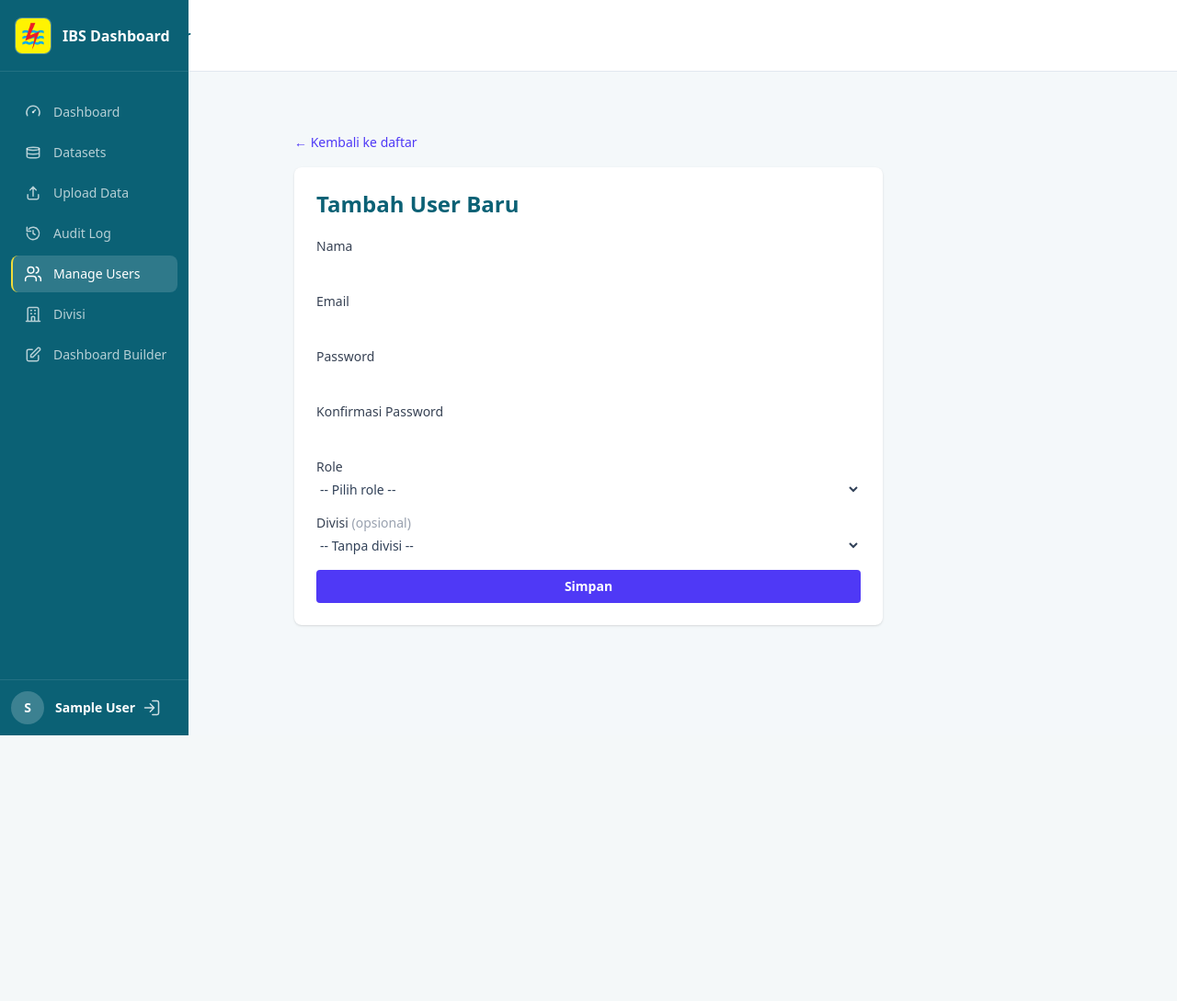
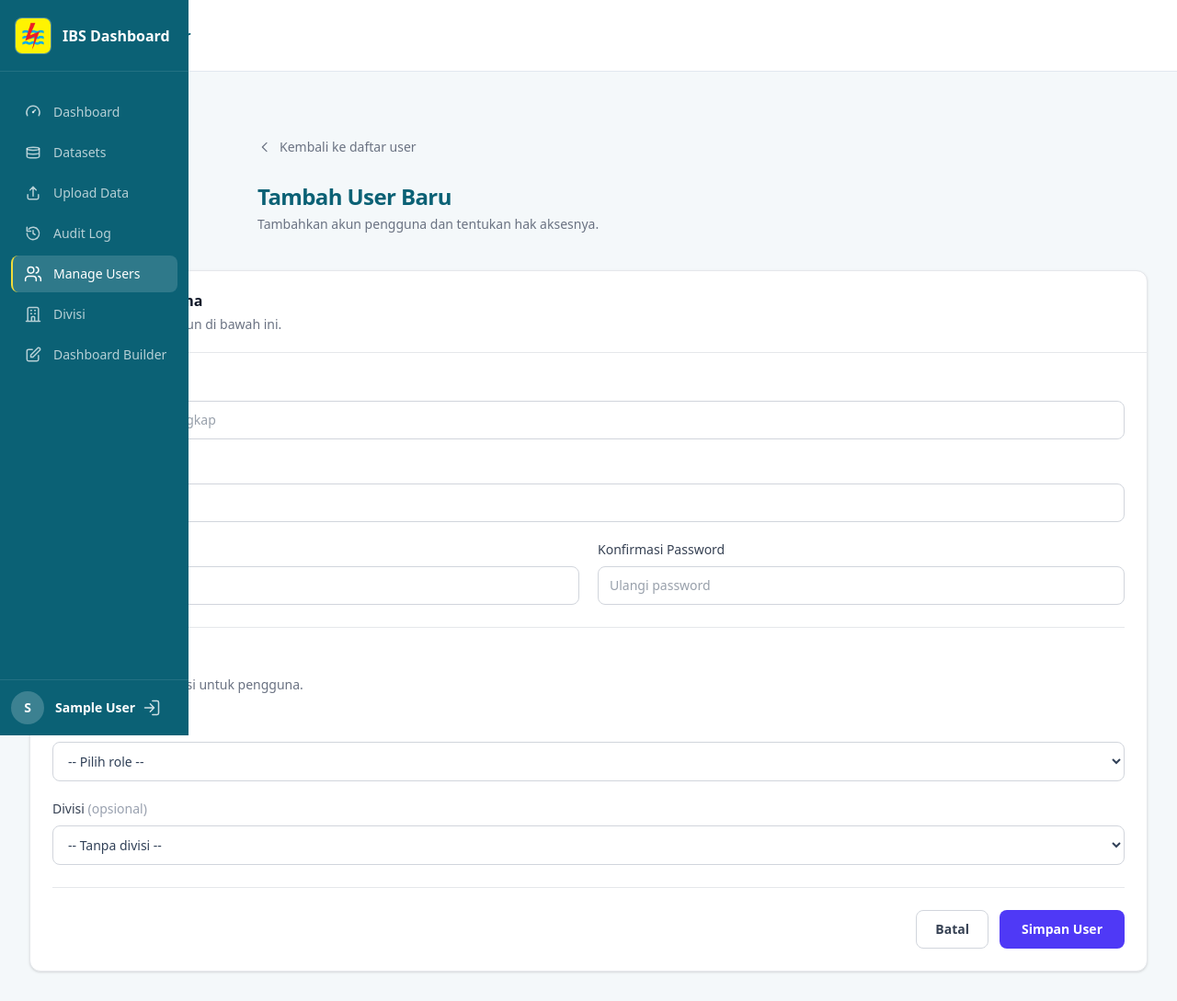
Before and after one commit to TommmJr/dashboard, a Laravel app: page /users/create in a window 1280 px wide. Shown: the whole page at 92% size. Before the commit the page ends 800 px from the top, so only its background shows below. Run offline with Laravel 12, Linux system fonts and the light colour scheme; the visitor is signed in with stand-in values (Sample User, id 1); data comes from the database, SQL or seed files in the repository; data that the repository does not hold is empty; style sheets or scripts are compiled from the project's sources.

Commit message:
style(ui): ): redesign for create new user

```diff
--- a/resources/views/users/create.blade.php
+++ b/resources/views/users/create.blade.php
@@ -1,45 +1,136 @@
+
 @extends('layouts.app')
 
 @section('title', 'Tambah User')
 
 @section('content')
-<div class="mx-auto max-w-2xl px-4 py-8">
-    <a href="{{ route('users.index') }}" class="text-sm text-indigo-600 hover:underline">&larr; Kembali ke daftar</a>
+<div class="mx-auto max-w-3xl px-4 py-8 sm:px-6 lg:py-10">
 
-    <div class="mt-4 rounded-lg bg-white p-6 shadow">
-        <h1 class="text-2xl font-bold text-primary">Tambah User Baru</h1>
+    <div class="mb-6">
+    <a href="{{ route('users.index') }}"
+       class="group inline-flex items-center gap-2 text-sm font-medium text-gray-500 transition-colors hover:text-indigo-600">
+        <svg class="h-4 w-4 transition-transform group-hover:-translate-x-1"
+             xmlns="http://www.w3.org/2000/svg"
+             fill="none"
+             viewBox="0 0 24 24"
+             stroke="currentColor">
+            <path stroke-linecap="round"
+                  stroke-linejoin="round"
+                  stroke-width="1.8"
+                  d="M15 19l-7-7 7-7" />
+        </svg>
+        Kembali ke daftar user
+    </a>
+</div>
+
+        <div class="mt-4">
+            <h1 class="text-2xl font-bold tracking-tight text-primary">
+                Tambah User Baru
+            </h1>
+            <p class="mt-1 text-sm text-gray-500">
+                Tambahkan akun pengguna dan tentukan hak aksesnya.
+            </p>
+        </div>
+    </div>
+
+    <div class="overflow-hidden rounded-xl border border-gray-200 bg-white shadow-sm">
+
+        <div class="border-b border-gray-200 px-6 py-5">
+            <h2 class="text-base font-semibold text-gray-900">
+                Informasi Pengguna
+            </h2>
+            <p class="mt-1 text-sm text-gray-500">
+                Lengkapi informasi akun di bawah ini.
+            </p>
+        </div>
+
+        <div class="p-6">
 
             @if ($errors->any())
-            <div class="mt-4 rounded-md bg-red-50 p-3 text-sm text-red-700">
+                <div class="mb-6 rounded-lg bg-red-50 px-4 py-3 text-sm text-red-700">
                     {{ $errors->first() }}
                 </div>
             @endif
 
-        <form method="POST" action="{{ route('users.store') }}" class="mt-5 flex flex-col gap-4">
+            <form method="POST"
+                  action="{{ route('users.store') }}"
+                  class="space-y-6">
+
                 @csrf
 
-            <div>
-                <label for="name" class="block text-sm font-medium text-gray-700">Nama</label>
-                <input id="name" type="text" name="name" value="{{ old('name') }}" required maxlength="255"
-                       class="mt-1 block w-full rounded-md border-gray-300 text-sm">
+                <div class="grid grid-cols-1 gap-5 sm:grid-cols-2">
+
+                    <div class="sm:col-span-2">
+                        <label for="name" class="mb-2 block text-sm font-medium text-gray-700">
+                            Nama Lengkap
+                        </label>
+                        <input
+                            id="name"
+                            type="text"
+                            name="name"
+                            value="{{ old('name') }}"
+                            required
+                            maxlength="255"
+                            placeholder="Masukkan nama lengkap"
+                            class="block w-full rounded-lg border border-gray-300 px-3 py-2.5 text-sm transition focus:border-indigo-600 focus:outline-none focus:ring-2 focus:ring-indigo-600/10"
+                        >
+                    </div>
+
+                    <div class="sm:col-span-2">
+                        <label for="email" class="mb-2 block text-sm font-medium text-gray-700">
+                            Email
+                        </label>
+                        <input
+                            id="email"
+                            type="email"
+                            name="email"
+                            value="{{ old('email') }}"
+                            required
+                            maxlength="255"
+                            placeholder="nama@email.com"
+                            class="block w-full rounded-lg border border-gray-300 px-3 py-2.5 text-sm transition focus:border-indigo-600 focus:outline-none focus:ring-2 focus:ring-indigo-600/10"
+                        >
                     </div>
 
                     <div>
-                <label for="email" class="block text-sm font-medium text-gray-700">Email</label>
-                <input id="email" type="email" name="email" value="{{ old('email') }}" required maxlength="255"
-                       class="mt-1 block w-full rounded-md border-gray-300 text-sm">
+                        <label for="password" class="mb-2 block text-sm font-medium text-gray-700">
+                            Password
+                        </label>
+                        <input
+                            id="password"
+                            type="password"
+                            name="password"
+                            required
+                            minlength="8"
+                            placeholder="Minimal 8 karakter"
+                            class="block w-full rounded-lg border border-gray-300 px-3 py-2.5 text-sm transition focus:border-indigo-600 focus:outline-none focus:ring-2 focus:ring-indigo-600/10"
+                        >
                     </div>
 
                     <div>
-                <label for="password" class="block text-sm font-medium text-gray-700">Password</label>
-                <input id="password" type="password" name="password" required minlength="8"
-                       class="mt-1 block w-full rounded-md border-gray-300 text-sm">
+                        <label for="password_confirmation" class="mb-2 block text-sm font-medium text-gray-700">
+                            Konfirmasi Password
+                        </label>
+                        <input
+                            id="password_confirmation"
+                            type="password"
+                            name="password_confirmation"
+                            required
+                            minlength="8"
+                            placeholder="Ulangi password"
+                            class="block w-full rounded-lg border border-gray-300 px-3 py-2.5 text-sm transition focus:border-indigo-600 focus:outline-none focus:ring-2 focus:ring-indigo-600/10"
+                        >
                     </div>
 
-            <div>
-                <label for="password_confirmation" class="block text-sm font-medium text-gray-700">Konfirmasi Password</label>
-                <input id="password_confirmation" type="password" name="password_confirmation" required minlength="8"
-                       class="mt-1 block w-full rounded-md border-gray-300 text-sm">
+                </div>
+
+                <div class="border-t border-gray-200 pt-6">
+                    <h2 class="text-base font-semibold text-gray-900">
+                        Pengaturan Akses
+                    </h2>
+                    <p class="mt-1 text-sm text-gray-500">
+                        Tentukan role dan divisi untuk pengguna.
+                    </p>
                 </div>
 
                 @php
@@ -47,39 +138,98 @@
                     $selectedRoleId = old('role_id', '');
                     $isStaffSelected = $staffRoleId !== null && (string) $selectedRoleId === (string) $staffRoleId;
                 @endphp
-            <div x-data="{ selectedRole: '{{ $selectedRoleId }}', staffRoleId: '{{ $staffRoleId }}' }" class="flex flex-col gap-4">
+
+                <div
+                    x-data="{
+                        selectedRole: '{{ $selectedRoleId }}',
+                        staffRoleId: '{{ $staffRoleId }}'
+                    }"
+                    class="space-y-5"
+                >
+
                     <div>
-                    <label for="role_id" class="block text-sm font-medium text-gray-700">Role</label>
-                    <select id="role_id" name="role_id" x-model="selectedRole" required
-                            class="mt-1 block w-full rounded-md border-gray-300 text-sm">
+                        <label for="role_id" class="mb-2 block text-sm font-medium text-gray-700">
+                            Role Pengguna
+                        </label>
+
+                        <select
+                            id="role_id"
+                            name="role_id"
+                            x-model="selectedRole"
+                            required
+                            class="block w-full rounded-lg border border-gray-300 bg-white px-3 py-2.5 text-sm transition focus:border-indigo-600 focus:outline-none focus:ring-2 focus:ring-indigo-600/10"
+                        >
                             <option value="">-- Pilih role --</option>
                             @foreach ($roles as $role)
-                            <option value="{{ $role->id }}" @selected(old('role_id') == $role->id)>{{ $role->name }}</option>
+                                <option value="{{ $role->id }}" @selected(old('role_id') == $role->id)>
+                                    {{ $role->name }}
+                                </option>
                             @endforeach
                         </select>
                     </div>
 
                     <div>
-                    <label for="division_id" class="block text-sm font-medium text-gray-700">
+                        <label for="division_id" class="mb-2 block text-sm font-medium text-gray-700">
                             Divisi
-                        <span x-show="String(selectedRole) === String(staffRoleId)" @if (! $isStaffSelected) x-cloak @endif class="text-red-600">(wajib untuk Staf Divisi)</span>
-                        <span x-show="String(selectedRole) !== String(staffRoleId)" @if ($isStaffSelected) x-cloak @endif class="text-gray-400">(opsional)</span>
+
+                            <span
+                                x-show="String(selectedRole) === String(staffRoleId)"
+                                @if (! $isStaffSelected) x-cloak @endif
+                                class="font-normal text-red-600"
+                            >
+                                (wajib untuk Staf Divisi)
+                            </span>
+
+                            <span
+                                x-show="String(selectedRole) !== String(staffRoleId)"
+                                @if ($isStaffSelected) x-cloak @endif
+                                class="font-normal text-gray-400"
+                            >
+                                (opsional)
+                            </span>
                         </label>
-                    <select id="division_id" name="division_id" :required="String(selectedRole) === String(staffRoleId)"
-                            class="mt-1 block w-full rounded-md border-gray-300 text-sm">
-                        <option value="" x-text="String(selectedRole) === String(staffRoleId) ? '-- Pilih divisi (wajib) --' : '-- Tanpa divisi --'">{{ $isStaffSelected ? '-- Pilih divisi (wajib) --' : '-- Tanpa divisi --' }}</option>
+
+                        <select
+                            id="division_id"
+                            name="division_id"
+                            :required="String(selectedRole) === String(staffRoleId)"
+                            class="block w-full rounded-lg border border-gray-300 bg-white px-3 py-2.5 text-sm transition focus:border-indigo-600 focus:outline-none focus:ring-2 focus:ring-indigo-600/10"
+                        >
+                            <option
+                                value=""
+                                x-text="String(selectedRole) === String(staffRoleId) ? '-- Pilih divisi (wajib) --' : '-- Tanpa divisi --'"
+                            >{{ $isStaffSelected ? '-- Pilih divisi (wajib) --' : '-- Tanpa divisi --' }}</option>
+
                             @foreach ($divisions as $division)
-                            <option value="{{ $division->id }}" @selected(old('division_id') == $division->id)>{{ $division->name }}</option>
+                                <option value="{{ $division->id }}" @selected(old('division_id') == $division->id)>
+                                    {{ $division->name }}
+                                </option>
                             @endforeach
                         </select>
                     </div>
+
                 </div>
 
-            <button type="submit"
-                    class="rounded bg-indigo-600 px-4 py-2 text-sm font-semibold text-white hover:bg-indigo-700">
-                Simpan
+                <div class="flex flex-col-reverse gap-3 border-t border-gray-200 pt-6 sm:flex-row sm:justify-end">
+
+                    <a
+                        href="{{ route('users.index') }}"
+                        class="inline-flex items-center justify-center rounded-lg border border-gray-300 px-5 py-2.5 text-sm font-semibold text-gray-700 transition hover:bg-gray-50"
+                    >
+                        Batal
+                    </a>
+
+                    <button
+                        type="submit"
+                        class="inline-flex items-center justify-center rounded-lg bg-indigo-600 px-6 py-2.5 text-sm font-semibold text-white transition hover:bg-indigo-700 focus:outline-none focus:ring-2 focus:ring-indigo-600 focus:ring-offset-2"
+                    >
+                        Simpan User
                     </button>
+
+                </div>
+
             </form>
         </div>
     </div>
+</div>
 @endsection
```
Lines whose indentation alone changed are shown as unchanged.
